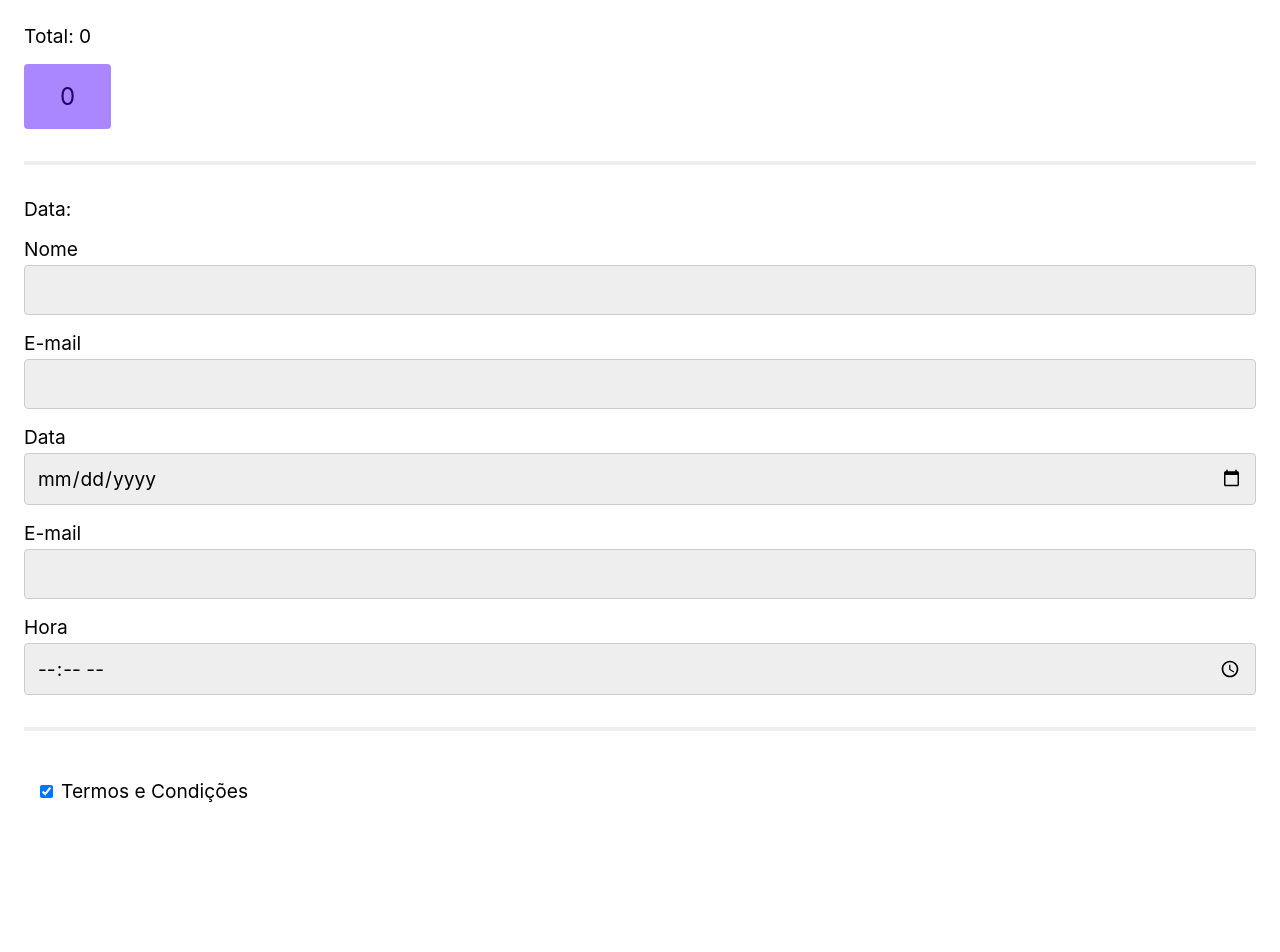
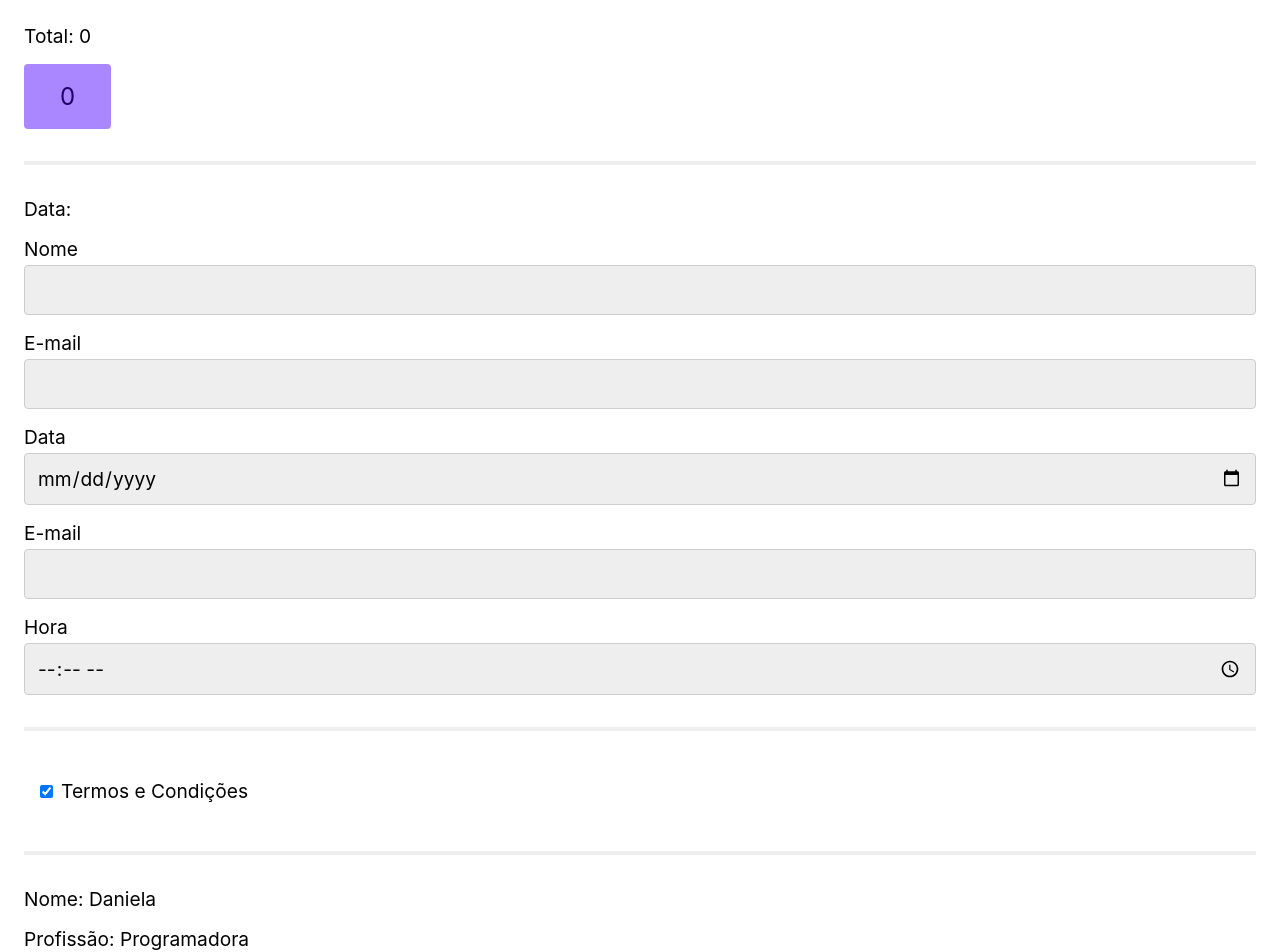
Before and after one commit to danielafarias/react-ts, a React (Vite) app: page / in a window 1280 px wide. Shown: the top 952 px of the page. Before the commit the page ends 843 px from the top, so only its background shows below. Built offline with nearby package versions, Linux system fonts and the light colour scheme.

Commit message:
useState

```diff
--- a/src/App.tsx
+++ b/src/App.tsx
@@ -3,14 +3,33 @@ import Button from "./Button";
 import { Input } from "./Input";
 import { Checkbox } from "./Checkbox";
 
+function user() {
+  return ({
+    name: "Daniela",
+    profession: "Programadora"
+  });
+}
+
+type User = {
+  name: string;
+  profession: string;
+}
+
 function App() {
   const [total, setTotal] = React.useState(0);
   const [date, setDate] = React.useState("");
+  const [userData, setUserData] = React.useState<null | User>(null);
 
   const increment: React.MouseEventHandler = (event) => {
     console.log(event.pageX);
     setTotal((total) => total + 1);
   }
+
+  React.useEffect(() => {
+    setTimeout(() => {
+      setUserData(user());
+    }, 1000);
+  }, [])
 
   return (
     <div>
@@ -23,8 +42,15 @@ function App() {
       <Input id="date" label="Data" type="date" value={date} onChange={(e) => setDate(e.currentTarget.value)} />
       <Input id="email" label="E-mail" type="email" />
       <Input id="hour" label="Hora" type="time" />
-      <hr/>
+      <hr />
       <Checkbox label="Termos e Condições" />
+      <hr />
+      {userData !== null &&
+        <div>
+          <p>Nome: {userData.name}</p>
+          <p>Profissão: {userData.profession}</p>
+        </div>
+      }
     </div>
   )
 }
```
